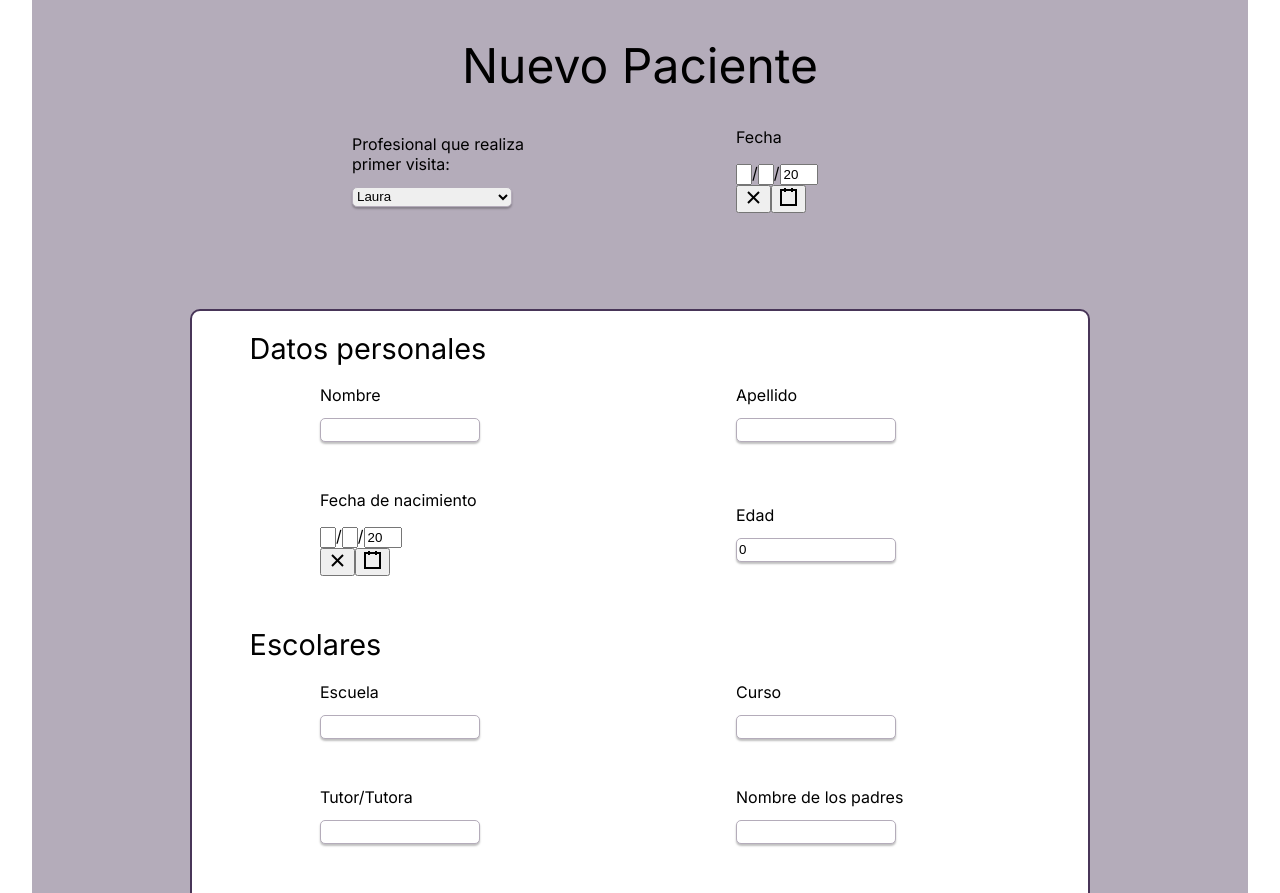
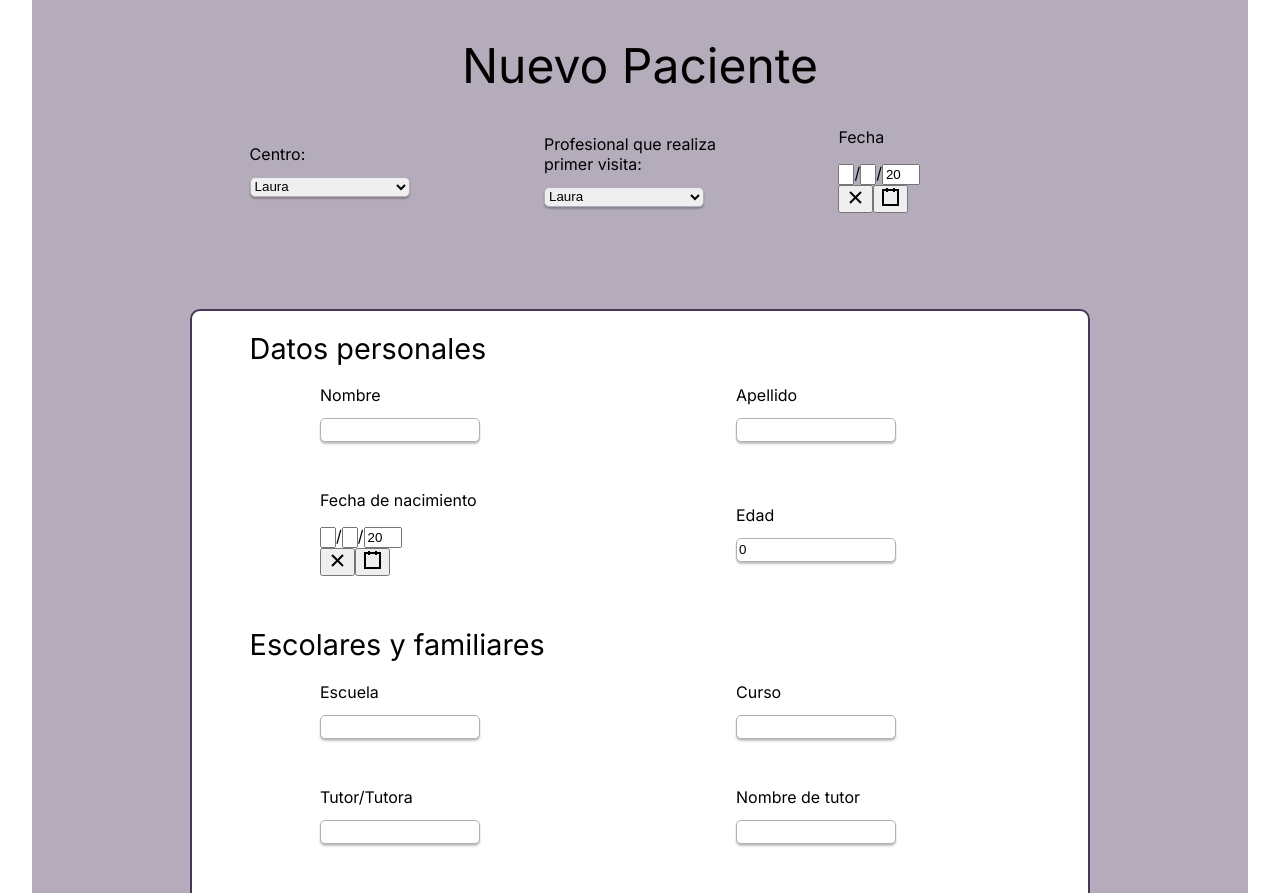
Before and after one commit to KodersKode/Daire-front-end, a React (Create React App) app: page /nuevo-paciente in a window 1280 px wide. Shown: the part 60-953 px from the top of the page. Built offline with nearby package versions, Linux system fonts and the light colour scheme.

Commit message:
add file button, ameding post feedback

```diff
--- a/public/index.html
+++ b/public/index.html
@@ -1,5 +1,5 @@
 <!DOCTYPE html>
-<html lang="en">
+<html lang="es-ES">
   <head>
     <meta charset="utf-8" />
     <link rel="icon" href="%PUBLIC_URL%/favicon.ico" />
--- a/src/component/pages/nuevo-paciente/index.module.css
+++ b/src/component/pages/nuevo-paciente/index.module.css
@@ -28,6 +28,17 @@
   display: grid;
   grid-template-columns: 1fr 1fr;
   grid-gap: 3em 15vw;
+
+  align-items: center;
+  justify-content: center;
+  align-content: center;
+  padding-bottom: 2em;
+}
+
+.subsectionheader {
+  display: grid;
+  grid-template-columns: 1fr 1fr 1fr;
+  grid-gap: 3em 8vw;
 
   align-items: center;
   justify-content: center;
@@ -173,3 +184,8 @@ h1 {
   overflow: auto;
   word-wrap: break-word;
 }
+
+.antecedentesArchivo{
+ padding-bottom: 1em;
+
+}
--- a/src/component/pages/nuevo-paciente/index.tsx
+++ b/src/component/pages/nuevo-paciente/index.tsx
@@ -15,7 +15,7 @@ function NuevoPaciente() {
   const [escuela, setEscuela] = useState(""); //school
   const [curso, setCurso] = useState(""); //class
   const [tutor, setTutor] = useState(""); //tutor
-  const [padres, setPadres] = useState(""); //parent
+  // const [padres, setPadres] = useState(""); //parent changing to guardian
   const [telefono, setTelefono] = useState(""); //phone-number
   const [email, setEmail] = useState(""); //email
   const [direccion, setDireccion] = useState(""); // address
@@ -42,6 +42,9 @@ function NuevoPaciente() {
   const [referencia, setReferencia] = useState(""); // main therapist
   const [pago, setPago] = useState(""); // payment method
   const [privBec, setPrivBec] = useState(""); // funding private or grant
+  const [tutor1, setTutor1] = useState(""); // first guardian
+  const [relacion1, setRelacion1] = useState(""); // relationship to child
+  const [telefono1, setTelefono1] = useState(""); //guardian phone number
 
   function handleChange(e: React.ChangeEvent<HTMLInputElement>) {
     setNombre(e.target.value);
@@ -62,7 +65,8 @@ function NuevoPaciente() {
   return (
     <form className={css.form} action="/paciente" method="get">
       <h1 className={css.header}>Nuevo Paciente</h1>
-      <div className={css.subsection}>
+      <div className={css.subsectionheader}>
+          <DropDown label="Centro:" onChange={setCentro} value={centro} />
         <DropDown
           label="Profesional que realiza primer visita: "
           onChange={setProfesional}
@@ -99,7 +103,7 @@ function NuevoPaciente() {
             className={css.apellido}
           />
         </div>
-        <h1>Escolares</h1>
+        <h1>Escolares y familiares</h1>
         <div className={css.subsection}>
           <SmallTextBox
             label="Escuela"
@@ -123,10 +127,24 @@ function NuevoPaciente() {
             }}
           />
           <SmallTextBox
-            label="Nombre de los padres"
-            value={padres}
+            label="Nombre de tutor"
+            value={tutor1}
             onChange={(e) => {
-              setPadres(e.target.value);
+              setTutor1(e.target.value);
+            }}
+          />
+                <SmallTextBox
+            label="Relacion al menor"
+            value={relacion1}
+            onChange={(e) => {
+              setRelacion1(e.target.value);
+            }}
+          />
+                 <SmallTextBox
+            label="Telefono de tutor"
+            value={telefono1}
+            onChange={(e) => {
+              setTelefono1(e.target.value);
             }}
           />
         </div>
@@ -153,11 +171,12 @@ function NuevoPaciente() {
               setDireccion(e.target.value);
             }}
           />
-          <DropDown label="Centro:" onChange={setCentro} value={centro} />
+
         </div>
       </div>
       <div className={css.section}>
         <h1>Genograma</h1>
+         <input id="Genograma" type="file" name="Genograma" className={css.antecedentesArchivo}/>
         <LargeTextBox
           value={genograma}
           onChange={(e) => {
@@ -174,12 +193,15 @@ function NuevoPaciente() {
           }}
         />
         <h1>Antecedentes / Tratamientos previos:</h1>
+        {/* <label htmlFor="AntecedentedArchivo">Elegir archivo</label> */}
+        <input id="AntecedentesArchivo" type="file" name="AntecedentesArchivo" className={css.antecedentesArchivo}/>
         <LargeTextBox
           value={antecedentes}
           onChange={(e) => {
             setAntecedentes(e.target.value);
           }}
         />
+
       </div>
       <div className={css.section}>
         <h1>Descripción del niño/niña o adolescente:</h1>
```
